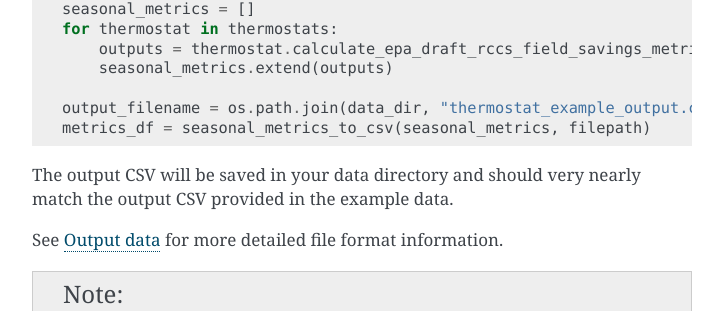
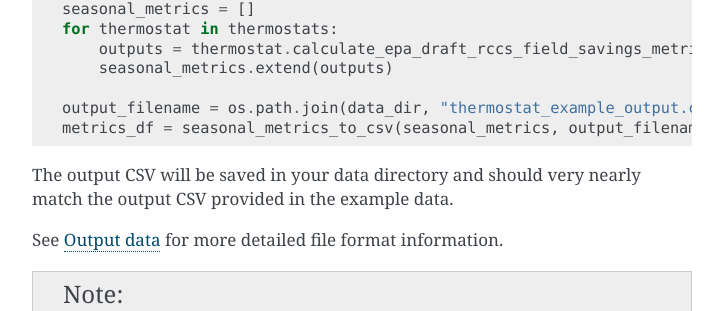
Before and after one commit to EPAENERGYSTAR/epathermostat, a Sphinx documentation site: the page built from docs/tutorial.rst, in a window 1280 px wide and 900 px high, scrolled down 2035 px. Shown: the part 141-452 px from the top of the window, without its empty margins (388-1111 px from the left). Built offline with Sphinx 7.4.7, drawn with Linux system fonts in a browser that asks for light colours.

Commit message:
Fix typo in tutorial

```diff
--- a/docs/tutorial.rst
+++ b/docs/tutorial.rst
@@ -118,7 +118,7 @@ To calculate savings metrics, iterate through thermostats and save the results.
         seasonal_metrics.extend(outputs)
 
     output_filename = os.path.join(data_dir, "thermostat_example_output.csv")
-    metrics_df = seasonal_metrics_to_csv(seasonal_metrics, filepath)
+    metrics_df = seasonal_metrics_to_csv(seasonal_metrics, output_filename)
 
 The output CSV will be saved in your data directory and should very nearly
 match the output CSV provided in the example data.
```
